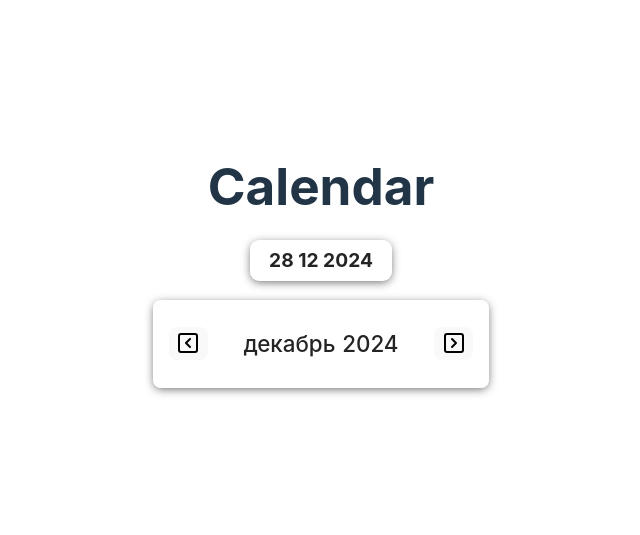
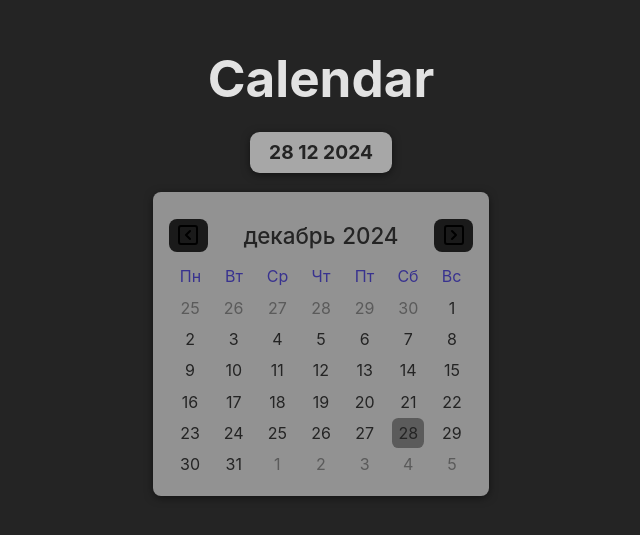
Before and after one commit to TrubitsynEgor/calendar_with_Siberia, a React (Vite) app: page / in a window 1280 px wide. Shown: the part 127-662 px from the top of the page, without its empty margins (319-959 px from the left). Built offline with nearby package versions, Linux system fonts and the light colour scheme.

Commit message:
add 2 checkers + layout week and day our calendar, add logic for current day, selected day, additional day (days with out current mont) + styles

```diff
--- a/src/components/Calendar/Calendar.module.scss
+++ b/src/components/Calendar/Calendar.module.scss
@@ -6,8 +6,7 @@
 	color: #242424;
 	padding: 1em;
 
-	display: flex;
-	justify-content: space-between;
+
 	align-items: center;
 	box-shadow: 0 2px 10px -1px rgba(#000, 0.6);
 
@@ -41,4 +40,63 @@
 	display: flex;
 	gap: .3em;
 	font-size: 1.4em;
+
+
 }
+
+.week {
+	height: 1.2em;
+	width: 100%;
+	display: grid;
+	grid-template-columns: repeat(7, 1fr);
+	margin-bottom: .6em;
+
+	& li {
+		justify-self: center;
+		color: rgba(#120a8f, 0.7);
+		transition: all .2s ease-in-out;
+		cursor: pointer;
+		font-weight: 400;
+
+		&:hover {
+			color: #00ffff;
+		}
+	}
+
+}
+
+.days {
+	display: grid;
+	grid-template-columns: repeat(7, 1fr);
+	gap: 1px 1px;
+
+	& li {
+		justify-self: center;
+		transition: all .2s ease-in-out;
+		cursor: pointer;
+		font-weight: 400;
+		padding: .2em .4em;
+		border-radius: .4em;
+
+		&:hover {
+
+			background-color: rgba(#242424, 0.2);
+
+		}
+	}
+}
+
+.additionalDay {
+	color: rgba(#242424, 0.5);
+	font-weight: 300;
+}
+
+.today {
+	background-color: rgba(#242424, 0.5);
+}
+
+.selectedDay {
+	background-color: rgba(#242424, 0.5);
+
+
+}
--- a/src/components/Calendar/Calendar.tsx
+++ b/src/components/Calendar/Calendar.tsx
@@ -2,6 +2,7 @@ import classes from './Calendar.module.scss'
 import cn from 'classnames'
 import { useCalendar } from './useCalendar'
 import { SquareChevronLeft, SquareChevronRight } from 'lucide-react'
+import { checkDateIsEqual, checkIsToday } from '../../utils'
 interface CalendarProps {
   locale?: string
   selectedDate: Date
@@ -70,6 +71,48 @@ export const Calendar = ({
           <SquareChevronRight />
         </button>
       </div>
+      <div className={classes.body}>
+        {state.mode === 'days' && (
+          <>
+            <ul className={classes.week}>
+              {state.weekDaysNames.map((week) => (
+                <li key={week.dayShort}>{week.dayShort}</li>
+              ))}
+            </ul>
+
+            <ul className={classes.days}>
+              {state.calendarDays.map((day) => {
+                //constants flags
+                const isToday = checkIsToday(day.date)
+
+                const isSelectedDay = checkDateIsEqual(
+                  day.date,
+                  state.selectedDate.date
+                )
+                const isAdditionalDay =
+                  day.monthIdx !== state.selectedMonth.monthIdx
+                //===========================//
+                return (
+                  <li
+                    className={cn(classes.day, {
+                      [classes.additionalDay]: isAdditionalDay,
+                      [classes.selectedDay]: isSelectedDay,
+                      [classes.today]: isToday,
+                    })}
+                    key={`${day.dayNumber}-${day.monthIdx}`}
+                    onClick={() => {
+                      methods.setSelectedDate(day)
+                      selectDate(day.date)
+                    }}
+                  >
+                    {day.dayNumber}
+                  </li>
+                )
+              })}
+            </ul>
+          </>
+        )}
+      </div>
     </div>
   )
 }
--- a/src/components/Calendar/useCalendar.ts
+++ b/src/components/Calendar/useCalendar.ts
@@ -119,6 +119,7 @@ export const useCalendar = ({
     },
     methods: {
       setMode,
+      setSelectedDate,
     },
   }
 }
--- a/src/index.scss
+++ b/src/index.scss
@@ -61,24 +61,3 @@ button {
   cursor: pointer;
   transition: border-color 0.25s;
 }
-
-button:hover {
-  border-color: #646cff;
-}
-
-
-
-@media (prefers-color-scheme: light) {
-  :root {
-    color: #213547;
-    background-color: #ffffff;
-  }
-
-  a:hover {
-    color: #747bff;
-  }
-
-  button {
-    background-color: #f9f9f9;
-  }
-}
--- /dev/null
+++ b/src/utils/helpers/date/checkDateIsEqual.ts
@@ -0,0 +1,4 @@
+export const checkDateIsEqual = (date1: Date, date2: Date) =>
+  date1.getFullYear() === date2.getFullYear() &&
+  date1.getMonth() === date2.getMonth() &&
+  date1.getDate() === date2.getDate()
--- /dev/null
+++ b/src/utils/helpers/date/checkIsToday.ts
@@ -0,0 +1,7 @@
+import { checkDateIsEqual } from './checkDateIsEqual'
+
+export const checkIsToday = (date: Date) => {
+  const today = new Date()
+
+  return checkDateIsEqual(today, date)
+}
--- a/src/utils/helpers/date/index.ts
+++ b/src/utils/helpers/date/index.ts
@@ -6,3 +6,5 @@ export * from './getWeekNumber'
 export * from './getMonthsNames'
 export * from './getWeekDaysNames'
 export * from './formateDate'
+export * from './checkIsToday'
+export * from './checkDateIsEqual'
```
